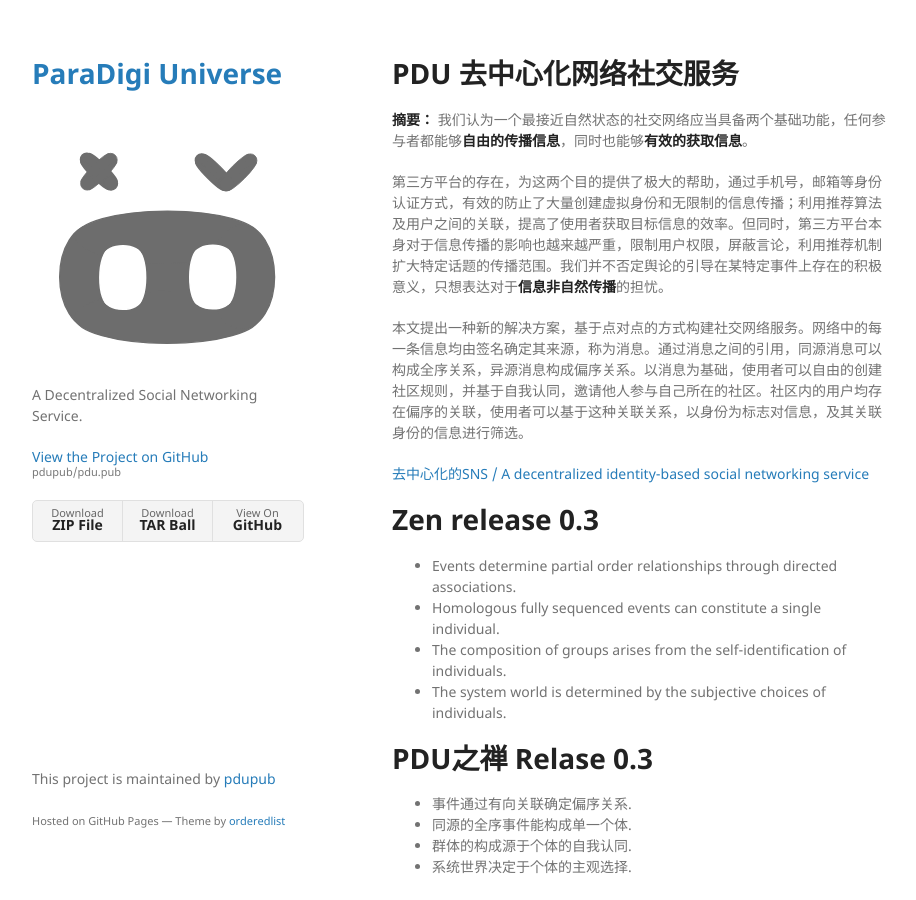
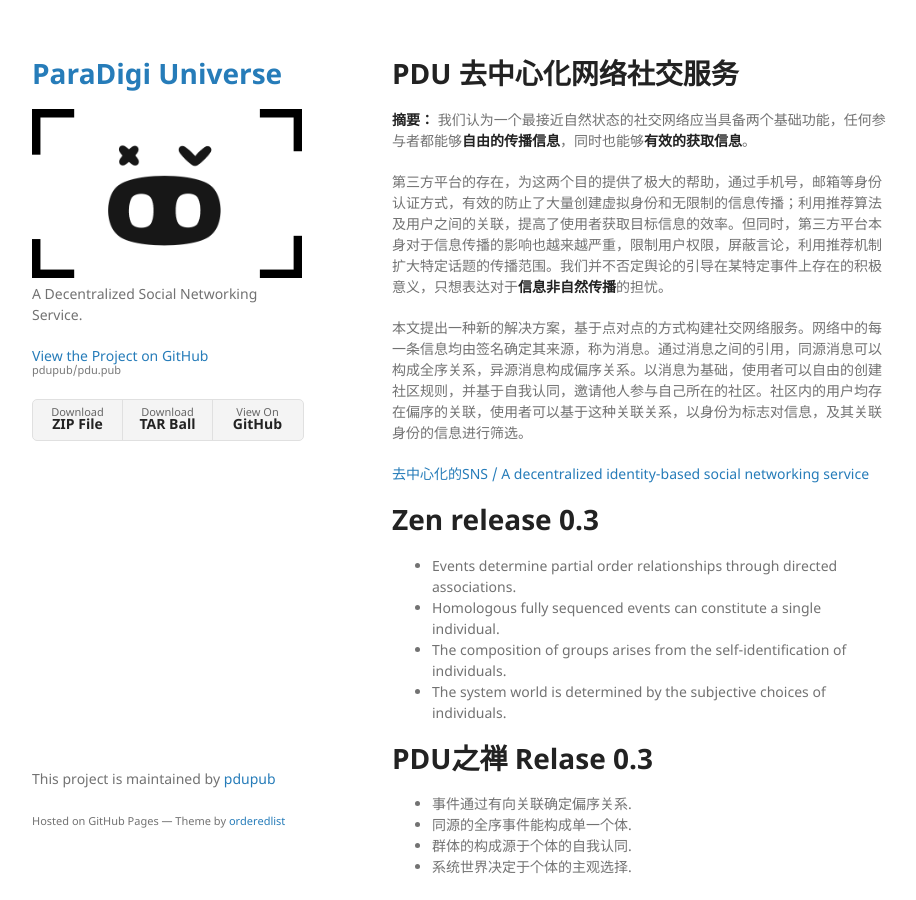
Before and after one commit to pdupub/pdu.pub, a Jekyll site: the page built from index.md, in a window 1280 px wide and 900 px high. Shown: the whole window, without its empty margins (178-1094 px from the left). Built offline with Jekyll 4.4.1, drawn with Linux system fonts in a browser that asks for light colours; our own code applies the rules of GitHub Pages for plain Markdown files.

Commit message:
feat (logo.png): reset logo

```diff
--- a/_config.yml
+++ b/_config.yml
@@ -1,5 +1,5 @@
 title: ParaDigi Universe
-logo: /assets/img/logo.svg
+logo: /assets/img/logo.png
 description: A Decentralized Social Networking Service.
 show_downloads: true
 google_analytics:
```
Also changed, not shown: assets/img/logo.png, assets/img/logo_bak.png (added).
